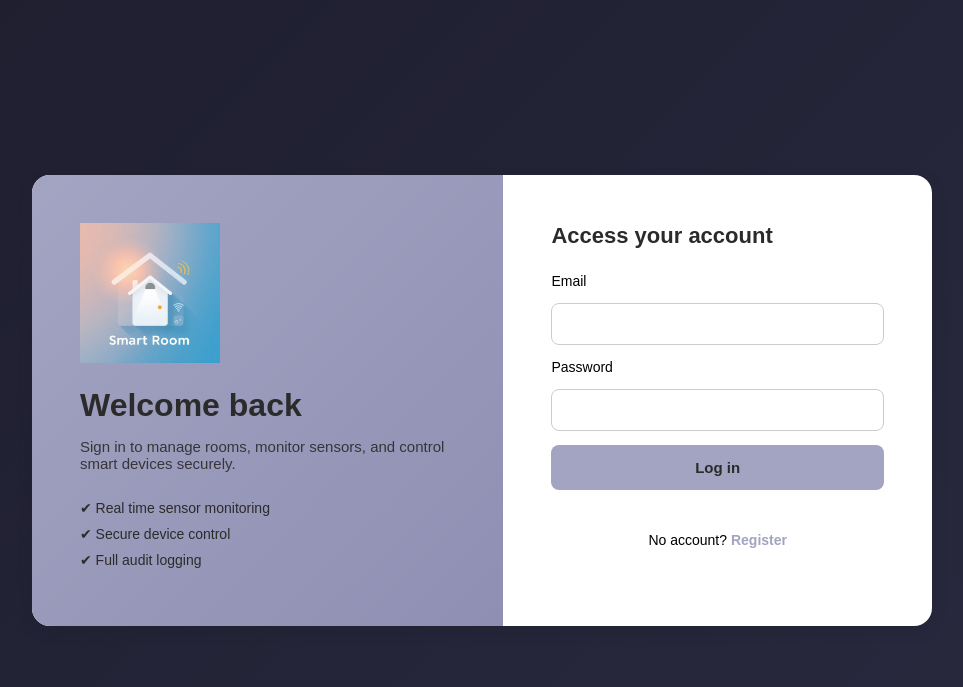
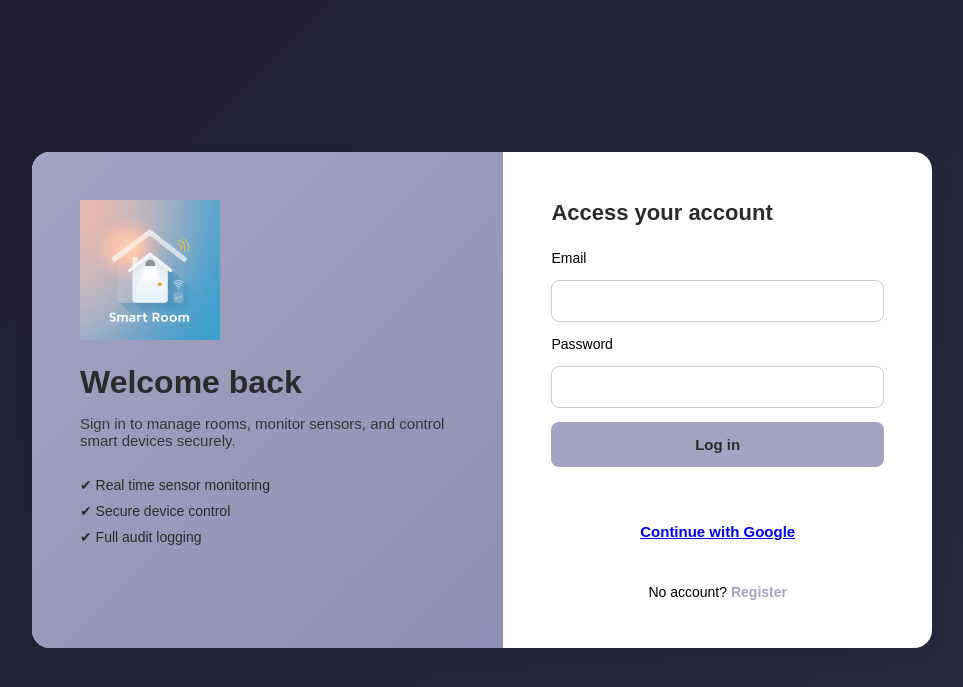
Before and after one commit to araya-g23/smart-room-automation-iot, a Flask app: page /login in a window 1280 px wide. Shown: the top 687 px of the page, without its empty margins (158-1121 px from the left). Run offline with Flask 3, Linux system fonts and the light colour scheme; parts of the project's set-up code (start-up, migrations or seed data) failed here and were passed over.

Commit message:
add Google OAuth login with secure user
- Integrated Google OAuth authentication using Authlib
- Added "Continue with Google" option to login UI
- Implemented OAuth callback handling and user session login
- Automatically create user accounts from Google profile data
- Generate secure random password hashes for OAuth users
- Support both local and federated authentication methods

```diff
--- a/server/app.py
+++ b/server/app.py
@@ -31,6 +31,10 @@ import csv
 from io import StringIO
 import time
 from utils.validation import is_valid_email, is_valid_password
+from authlib.integrations.flask_client import OAuth
+from flask_login import login_user
+import secrets
+from werkzeug.security import generate_password_hash, check_password_hash
 
 
 # Load environment variables
@@ -68,6 +72,16 @@ latest_data = {}
 client = get_server_pubnub()
 if not client:
     abort(503, description="Messaging service unavailable")
+
+oauth = OAuth(app)
+
+google = oauth.register(
+    name="google",
+    client_id=os.getenv("GOOGLE_CLIENT_ID"),
+    client_secret=os.getenv("GOOGLE_CLIENT_SECRET"),
+    server_metadata_url="https://accounts.google.com/.well-known/openid-configuration",
+    client_kwargs={"scope": "openid email profile"},
+)
 
 
 class SensorDataListener(SubscribeCallback):
@@ -191,6 +205,40 @@ def login():
         return "Invalid login", 401
 
     return render_template("login.html")
+
+
+@app.route("/login/google")
+def login_google():
+    redirect_uri = url_for("google_callback", _external=True)
+    return google.authorize_redirect(redirect_uri)
+
+
+@app.route("/login/google/callback")
+def google_callback():
+    token = google.authorize_access_token()
+    user_info = token["userinfo"]
+
+    email = user_info["email"]
+    full_name = user_info.get("name", "")
+    username = email.split("@")[0]
+
+    user = User.query.filter_by(email=email).first()
+
+    if not user:
+        random_password = secrets.token_urlsafe(32)
+        user = User(
+            full_name=full_name,
+            username=username,
+            email=email,
+            role="user",
+            is_subscribed=False,
+        )
+        user.password_hash = generate_password_hash(random_password)
+        db.session.add(user)
+        db.session.commit()
+
+    login_user(user)
+    return redirect(url_for("dashboard"))
 
 
 @app.route("/register", methods=["GET", "POST"])
--- a/server/templates/login.html
+++ b/server/templates/login.html
@@ -45,6 +45,12 @@
             Log in
           </button>
 
+          <div style="margin-top: 16px; text-align: center">
+            <a href="{{ url_for('login_google') }}" class="eg_btn eg_btnLarge">
+              Continue with Google
+            </a>
+          </div>
+
           <p class="eg_loginFooter">
             No account?
             <a href="{{ url_for('register') }}">Register</a>
```
